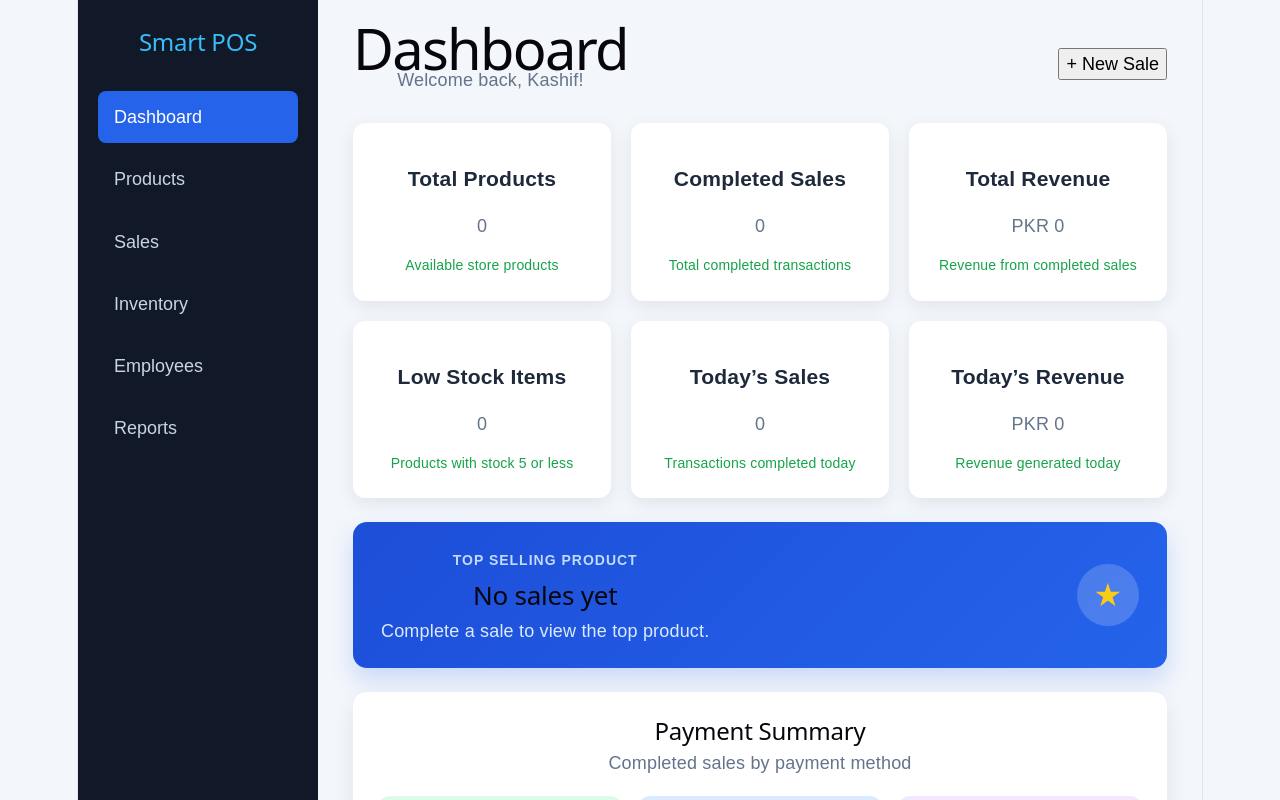
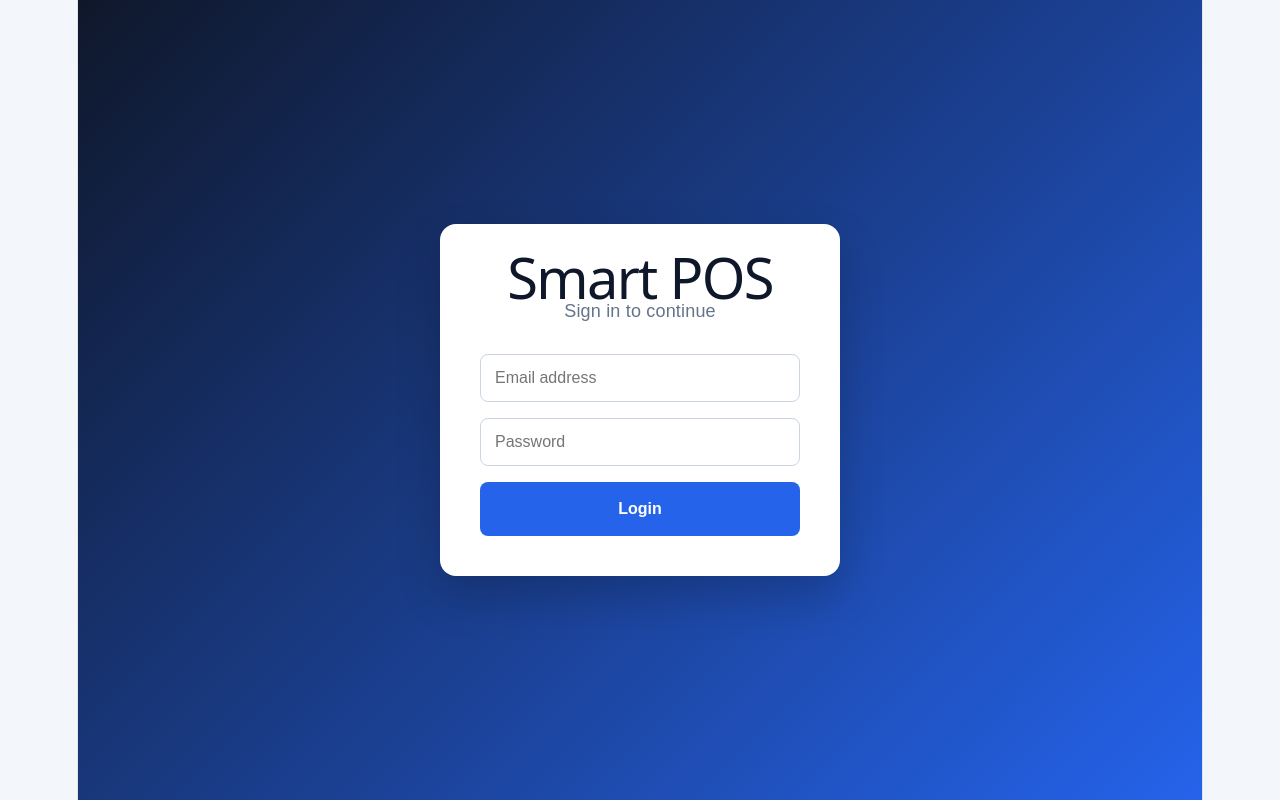
Before and after one commit to kashifmirza11/smart-retail-pos, a React (Vite) app: page / in a window 1280 px wide. Shown: the top 800 px of the page. Built offline with nearby package versions, Linux system fonts and the light colour scheme.

Commit message:
Add login and role based authentication

```diff
--- a/src/App.css
+++ b/src/App.css
@@ -571,3 +571,12 @@ th {
   background: #f3e8ff;
   color: #7e22ce;
 }
+.logout-button {
+  margin-top: 30px;
+  background: #dc2626 !important;
+  color: white !important;
+}
+
+.logout-button:hover {
+  background: #b91c1c !important;
+}
--- a/src/App.jsx
+++ b/src/App.jsx
@@ -5,6 +5,7 @@ import Sales from "./Sales";
 import SalesHistory from "./SalesHistory";
 import Inventory from "./Inventory";
 import Employees from "./Employees";
+import Login from "./Login";
 import {
   BarChart,
   Bar,
@@ -17,6 +18,12 @@ import {
 
 function App() {
   const [activePage, setActivePage] = useState("dashboard");
+  const [isLoggedIn, setIsLoggedIn] = useState(
+    () => localStorage.getItem("isLoggedIn") === "true",
+  );
+  const [userRole, setUserRole] = useState(
+    () => localStorage.getItem("userRole") || "",
+  );
   const savedProducts = JSON.parse(localStorage.getItem("products")) || [];
 
   const savedSales = JSON.parse(localStorage.getItem("sales")) || [];
@@ -121,11 +128,28 @@ const topSellingProduct =
 
    setShowForm(false);
  };
+const handleLogout = () => {
+  localStorage.removeItem("isLoggedIn");
+  localStorage.removeItem("userRole");
+
+  setUserRole("");
+  setIsLoggedIn(false);
+};
+ if (!isLoggedIn) {
+   return (
+     <Login
+       onLogin={(role) => {
+         setUserRole(role);
+         setIsLoggedIn(true);
+       }}
+     />
+   );
+ }
   return (
     <div className="dashboard">
       <aside className="sidebar">
         <h2>Smart POS</h2>
-
+        <p className="user-role">Logged in as: {userRole}</p>
         <nav>
           <button
             className={activePage === "dashboard" ? "active" : ""}
@@ -163,6 +187,13 @@ const topSellingProduct =
             onClick={() => setActivePage("reports")}
           >
             Reports
+          </button>
+          <button
+            type="button"
+            className="logout-button"
+            onClick={handleLogout}
+          >
+            Logout
           </button>
         </nav>
       </aside>
--- /dev/null
+++ b/src/Login.css
@@ -0,0 +1,70 @@
+.login-page {
+  min-height: 100vh;
+  display: flex;
+  justify-content: center;
+  align-items: center;
+  background: linear-gradient(135deg, #0f172a, #2563eb);
+  padding: 20px;
+}
+
+.login-card {
+  width: 100%;
+  max-width: 400px;
+  padding: 40px;
+  background: white;
+  border-radius: 16px;
+  box-shadow: 0 20px 45px rgba(0, 0, 0, 0.2);
+}
+
+.login-card h1 {
+  margin: 0;
+  text-align: center;
+  color: #0f172a;
+}
+
+.login-card > p {
+  margin: 8px 0 30px;
+  text-align: center;
+  color: #64748b;
+}
+
+.login-card input {
+  width: 100%;
+  padding: 14px;
+  margin-bottom: 16px;
+  border: 1px solid #cbd5e1;
+  border-radius: 8px;
+  font-size: 16px;
+  box-sizing: border-box;
+}
+
+.login-card input:focus {
+  border-color: #2563eb;
+  outline: none;
+  box-shadow: 0 0 0 3px rgba(37, 99, 235, 0.15);
+}
+
+.login-card button {
+  width: 100%;
+  padding: 14px;
+  color: white;
+  background: #2563eb;
+  border: none;
+  border-radius: 8px;
+  font-size: 16px;
+  font-weight: 600;
+  cursor: pointer;
+}
+
+.login-card button:hover {
+  background: #1d4ed8;
+}
+
+.login-error {
+  padding: 12px;
+  margin-bottom: 16px;
+  color: #b91c1c;
+  background: #fee2e2;
+  border-radius: 8px;
+  text-align: center;
+}
--- /dev/null
+++ b/src/Login.jsx
@@ -0,0 +1,63 @@
+import { useState } from "react";
+import "./Login.css";
+
+function Login({ onLogin }) {
+  const [email, setEmail] = useState("");
+  const [password, setPassword] = useState("");
+  const [error, setError] = useState("");
+
+  const handleLogin = (event) => {
+    event.preventDefault();
+
+    if (email.trim() === "" || password.trim() === "") {
+      setError("Please enter email and password.");
+      return;
+    }
+
+    let role = "";
+
+    if (email === "admin@smartpos.com" && password === "admin123") {
+      role = "Admin";
+    } else if (email === "cashier@smartpos.com" && password === "cashier123") {
+      role = "Cashier";
+    } else {
+      setError("Invalid email or password.");
+      return;
+    }
+
+    localStorage.setItem("isLoggedIn", "true");
+    localStorage.setItem("userRole", role);
+
+    setError("");
+    onLogin(role);
+  };
+
+  return (
+    <div className="login-page">
+      <form className="login-card" onSubmit={handleLogin}>
+        <h1>Smart POS</h1>
+        <p>Sign in to continue</p>
+
+        {error && <div className="login-error">{error}</div>}
+
+        <input
+          type="email"
+          placeholder="Email address"
+          value={email}
+          onChange={(event) => setEmail(event.target.value)}
+        />
+
+        <input
+          type="password"
+          placeholder="Password"
+          value={password}
+          onChange={(event) => setPassword(event.target.value)}
+        />
+
+        <button type="submit">Login</button>
+      </form>
+    </div>
+  );
+}
+
+export default Login;
```
